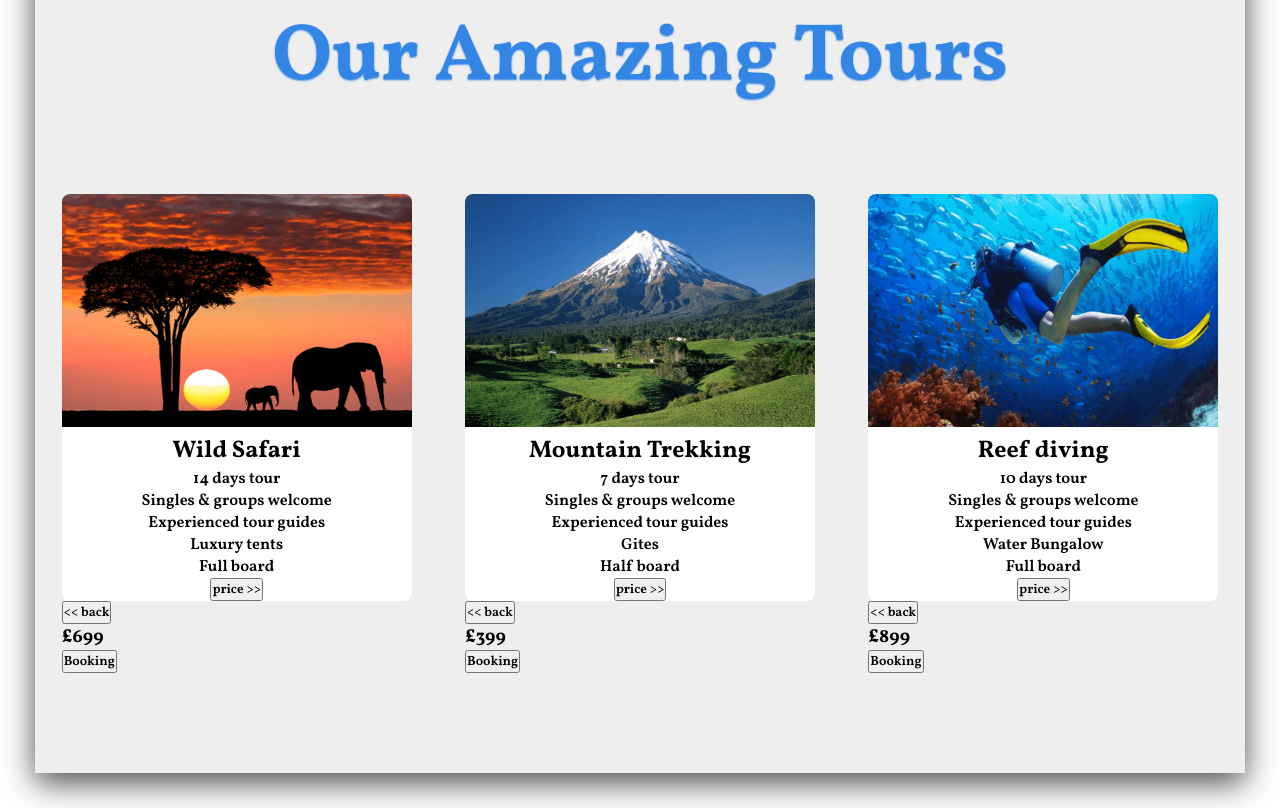
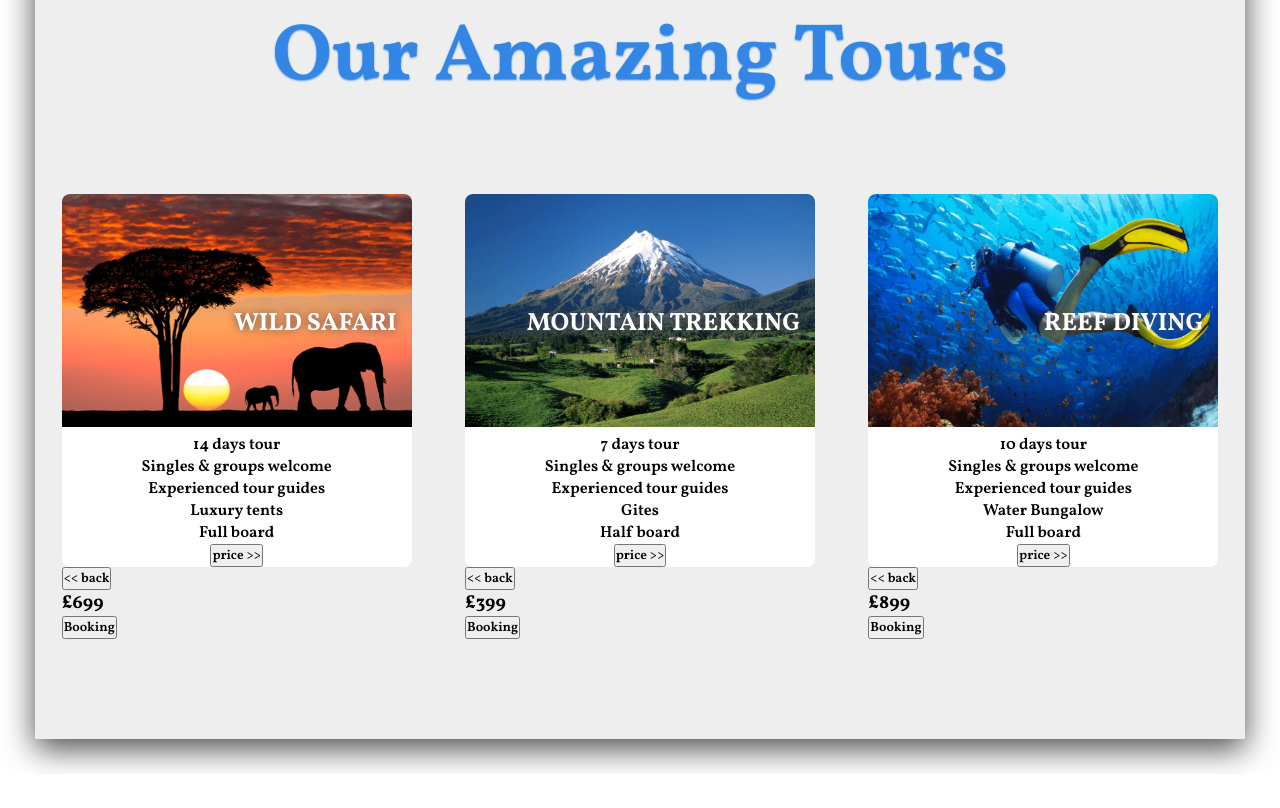
Before and after one commit to Spagettileg/now-tour, a plain HTML site: page index.html in a window 1280 px wide. Shown: the part 812-1620 px from the top of the page. After the commit the page ends 1586 px from the top, so only its background shows below. Drawn offline with Linux system fonts and the light colour scheme.

Commit message:
Card top side position set to relative and tour id class set to absolute in respect of child to parent relationship. Tour id includes font size 1.5635rem and via top right properties to move text to upper part of the card design.

```diff
--- a/assets/css/style.css
+++ b/assets/css/style.css
@@ -232,4 +232,17 @@
     text-align: center;
     background-color: #FFFFFF;
     border-radius: 0.5rem;
+    /* position of card top side set to parent */
+    position: relative;
 }
+
+.tour-id {
+    font-size: 1.5625rem;
+    font-weight: 700;
+    text-transform: uppercase;
+    position: absolute;
+    top: 30%;
+    right: 0.9375rem;
+    color: #FFFFFF;
+    text-shadow: 0 0 0.625rem #4D4D4D;
+}
```
